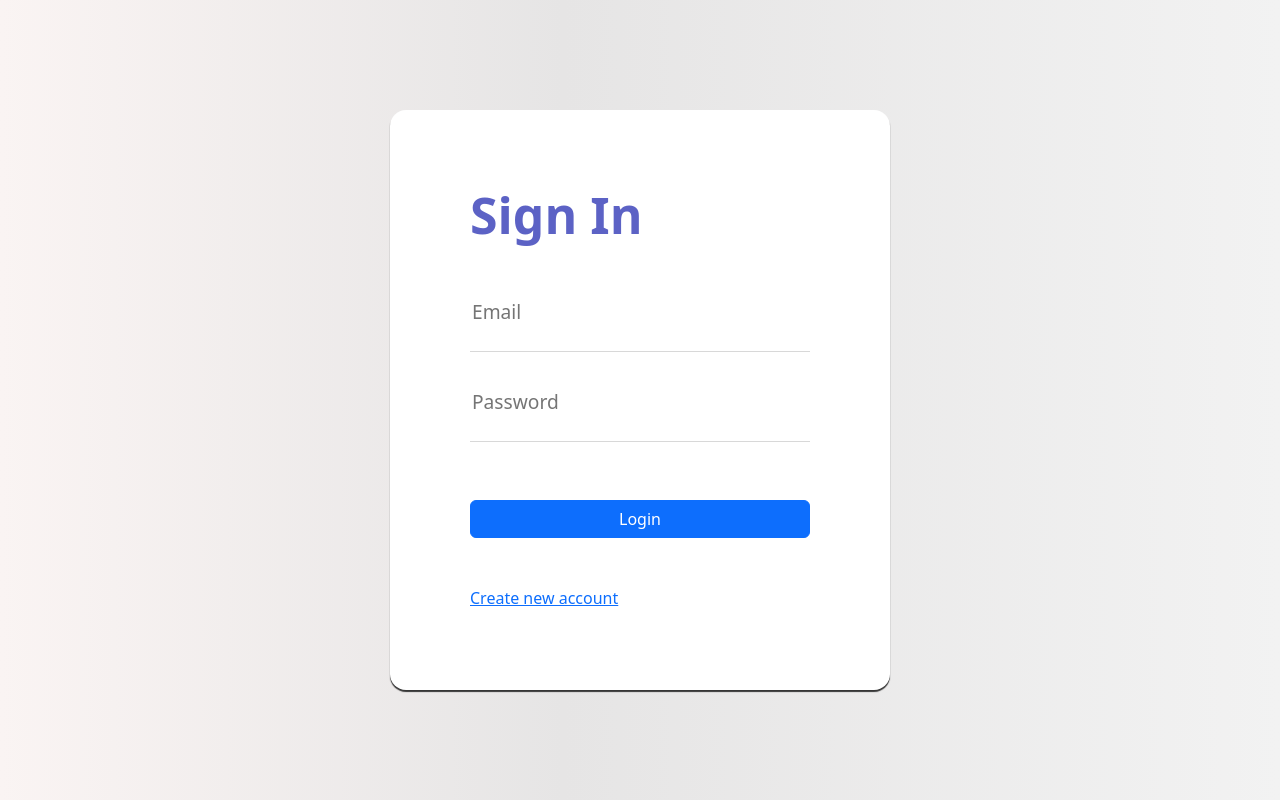
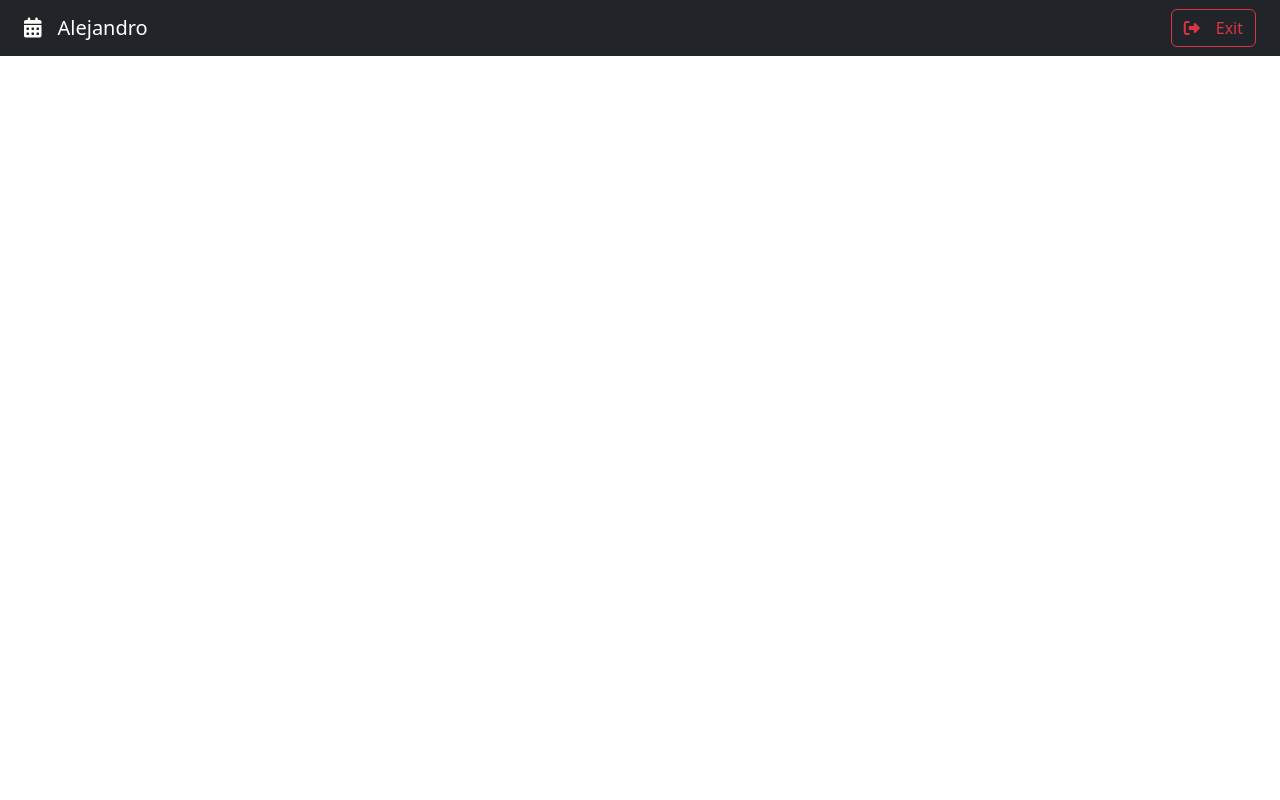
Before and after one commit to vegas29/CalendarApp, a React (Vite) app: page / in a window 1280 px wide. Before the commit this address led to /auth/login. Built offline with nearby package versions, Linux system fonts and the light colour scheme.

Commit message:
Navbar done

```diff
--- /dev/null
+++ b/src/calendar/components/Navbar.jsx
@@ -0,0 +1,15 @@
+export const Navbar = () => {
+    return (
+        <div className="navbar navbar-dark bg-dark mb-4 px-4">
+            <span className="navbar-brand">
+                <i className="fas fa-calendar-alt me-3"></i>
+                Alejandro
+            </span>
+
+            <button className="btn btn-outline-danger">
+                <i className="fas fa-sign-out-alt me-3"></i>
+                <span>Exit</span>
+            </button>
+        </div>
+    )
+}
--- a/src/calendar/index.js
+++ b/src/calendar/index.js
@@ -1 +1,2 @@
 export * from './pages/CalendarPage';
+export * from './components/Navbar';
--- a/src/calendar/pages/CalendarPage.jsx
+++ b/src/calendar/pages/CalendarPage.jsx
@@ -1,5 +1,9 @@
+import { Navbar } from "../components/Navbar";
+
 export const CalendarPage = () => {
     return (
-        <div>CalendarPage</div>
+        <>
+            <Navbar/>
+        </>
     )
 }
--- a/src/router/AppRouter.jsx
+++ b/src/router/AppRouter.jsx
@@ -5,7 +5,7 @@ import { RegisterPage } from "../auth/pages/Register/RegisterPage";
 
 export const AppRouter = () => {
 
-    const authStatus = "not-authenticated" //'authenticated'; //'not-authenticated';
+    const authStatus = "authenticated" //'authenticated'; //'not-authenticated';
 
     return (
         <Routes>
```
